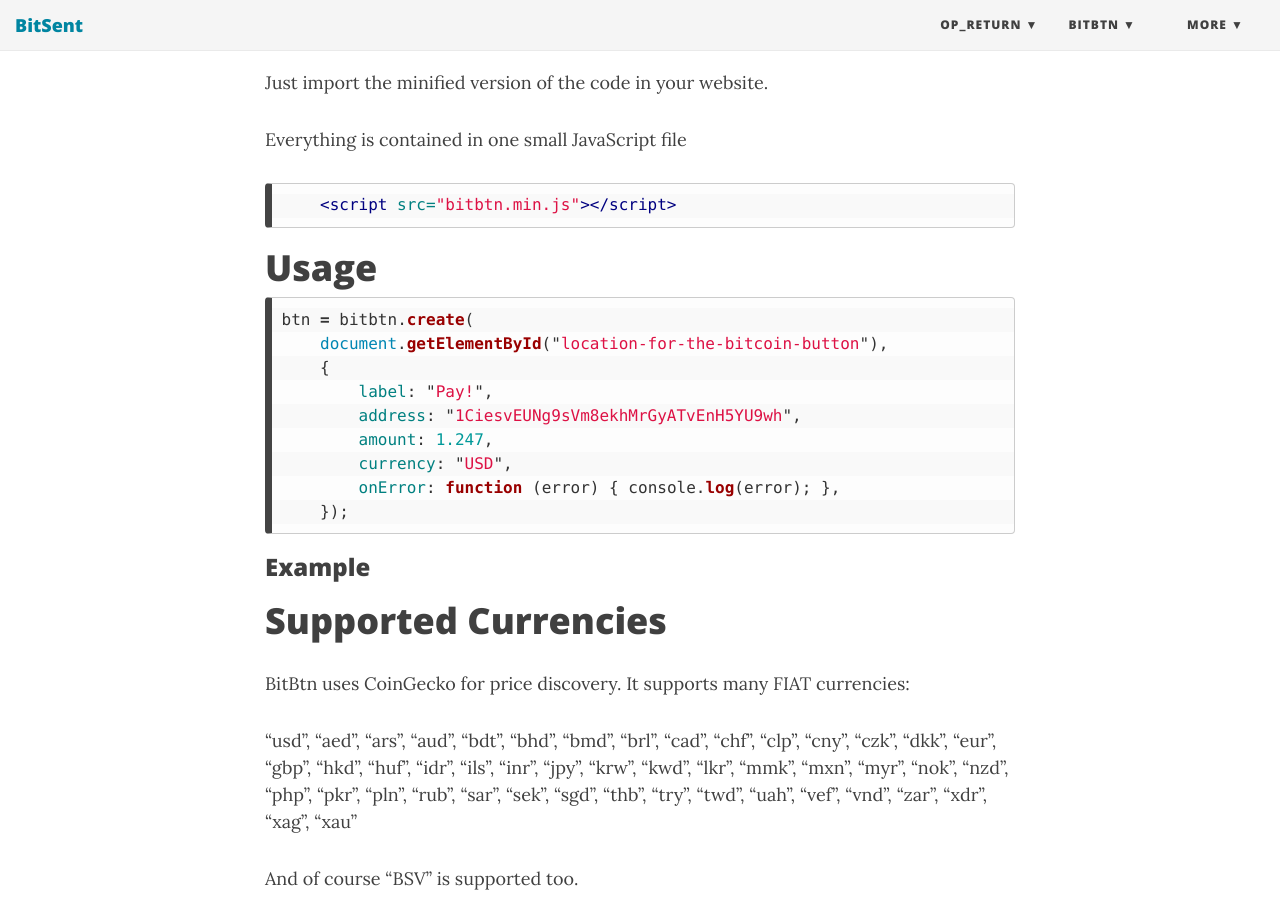
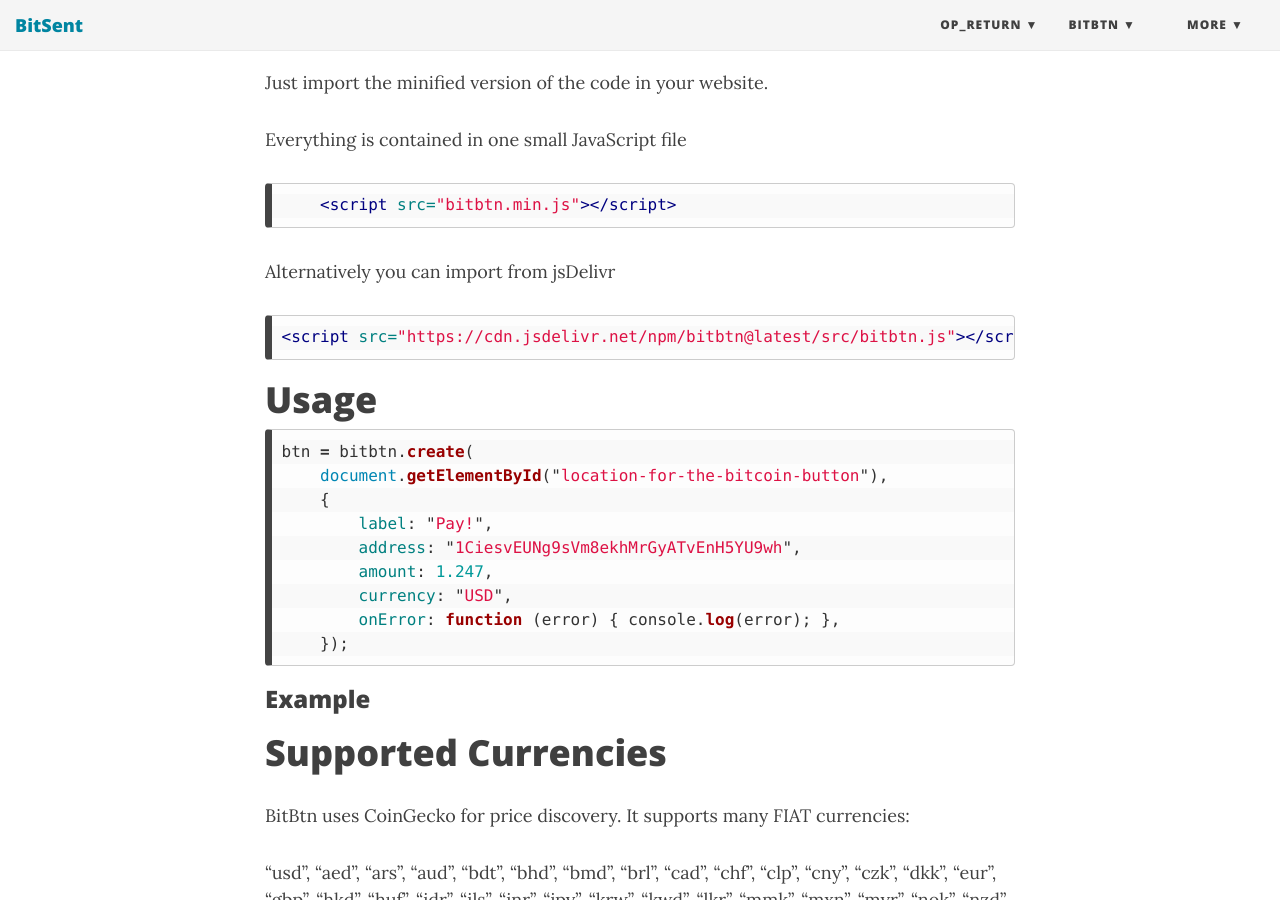
Before and after one commit to bitsent/bitsent.github.io, a Jekyll site: the page built from BITBTN.md, in a window 1280 px wide and 900 px high, scrolled down 1022 px. Built offline with Jekyll 4.4.1, drawn with Linux system fonts in a browser that asks for light colours; nearby versions of some CDN libraries; grey boxes are pictures that could not be loaded.

Commit message:
import bitbtn with jsdelivr

````diff
--- a/BITBTN.md
+++ b/BITBTN.md
@@ -32,7 +32,13 @@ Everything is contained in one small JavaScript file
     <script src="bitbtn.min.js"></script>
 ```
 
-<script src="https://raw.githack.com/bitsent/BitBtn/master/src/bitbtn.js"></script>
+Alternatively you can import from jsDelivr
+
+```html
+<script src="https://cdn.jsdelivr.net/npm/bitbtn@latest/src/bitbtn.js"></script>
+```
+
+<script src="https://cdn.jsdelivr.net/npm/bitbtn@latest/src/bitbtn.js"></script>
 
 # Usage
 
--- a/_includes/bkitten.html
+++ b/_includes/bkitten.html
@@ -35,7 +35,7 @@
 
     <script src="/js/bsv.js"></script>
     <script src="/js/qrcode.js"></script>
-    <script src="https://raw.githack.com/bitsent/BitBtn/master/src/bitbtn.js"></script>
+    <script src="https://cdn.jsdelivr.net/npm/bitbtn@latest/src/bitbtn.js"></script>
 
     <script>
         const API_KEY = "DAereavs1cmbu2E3LZkiT5j83DADdpqWkCiv2AKjKPXPXyyFFrWJX9HSELuY4pd8r";
--- a/_includes/btn_page.html
+++ b/_includes/btn_page.html
@@ -120,7 +120,7 @@ var url = "https://bitsent.net/btn_page#" + b64;
         }
       });
     </script>
-    <script src="https://raw.githack.com/bitsent/BitBtn/master/src/bitbtn.js"></script>
+    <script src="https://cdn.jsdelivr.net/npm/bitbtn@latest/src/bitbtn.js"></script>
     <script src="//cdnjs.cloudflare.com/ajax/libs/ace/1.4.1/ace.js"></script>
     <script src="//cdnjs.cloudflare.com/ajax/libs/ace/1.4.1/mode-json.js"></script>
     <script>
--- a/_includes/writer.html
+++ b/_includes/writer.html
@@ -17,7 +17,7 @@
     <div id="btn-area">
         Just write your message.
     </div>
-    <script src="https://raw.githack.com/bitsent/BitBtn/master/src/bitbtn.js"></script>
+    <script src="https://cdn.jsdelivr.net/npm/bitbtn@latest/src/bitbtn.js"></script>
 
     <script>
         var textarea = document.getElementById("text-area");
````
